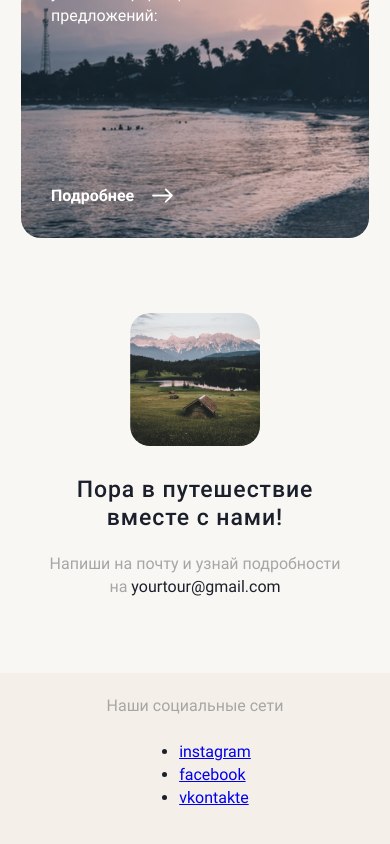
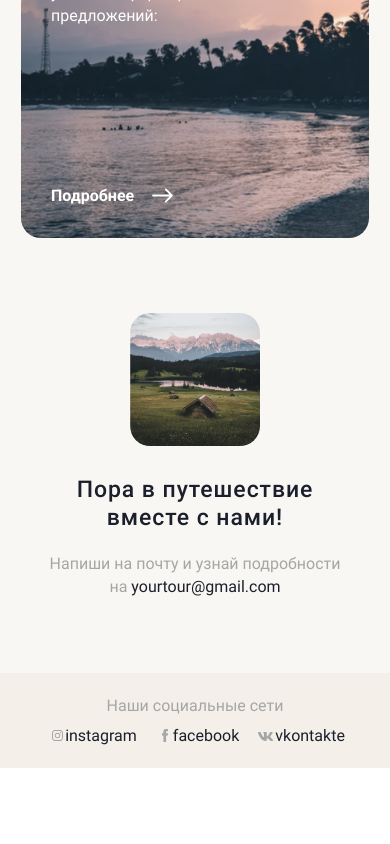
Before and after one commit to aumetros/snp-yourtour-react, a React (Create React App) app: page / in a window 390 px wide. Shown: the part 7372-8216 px from the top of the page. After the commit the page ends 8140 px from the top, so only its background shows below. Built offline with nearby package versions, Linux system fonts and the light colour scheme.

Commit message:
Add Footer: Add component Socials

```diff
--- a/src/components/Footer/Footer.js
+++ b/src/components/Footer/Footer.js
@@ -1,27 +1,15 @@
 import "./Footer.css";
+import Socials from "../Socials/Socials";
 
 function Footer() {
   return (
-<footer className="footer">
+    <footer className="footer">
       <div className="footer__container">
         <h2 className="footer__title text">Наши социальные сети</h2>
-        <ul className="socials">
-          <li>
-            <div className="socials__icon socials__icon_el_inst"></div>
-            <a href="https://instagram.com/" className="socials__link text" target="_blank" rel="noopener noreferrer">instagram</a>
-          </li>
-          <li>
-            <div className="socials__icon socials__icon_el_fb"></div>
-            <a href="https://facebook.com/" className="socials__link text" target="_blank" rel="noopener noreferrer">facebook</a>
-          </li>
-          <li>
-            <div className="socials__icon socials__icon_el_vk"></div>
-            <a href="https://vk.ru/" className="socials__link text" target="_blank" rel="noopener noreferrer">vkontakte</a>
-          </li>
-        </ul>
+        <Socials />
       </div>
     </footer>
-  )
+  );
 }
 
 export default Footer;
--- /dev/null
+++ b/src/components/Socials/Socials.css
@@ -0,0 +1,86 @@
+.socials {
+  display: flex;
+  gap: 24px;
+  list-style-type: none;
+  margin: 0;
+  padding: 0;
+  align-items: center;
+}
+
+.socials__link {
+  color: #1b1f2b;
+  text-decoration: none;
+  vertical-align: middle;
+}
+
+.socials__link:hover {
+  text-decoration: underline;
+  text-underline-offset: 6px;
+  text-decoration-thickness: 2px;
+}
+
+.socials__link:active {
+  color: #efa501;
+}
+
+.socials__icon {
+  width: 26px;
+  height: 26px;
+  margin-right: 10px;
+  background-repeat: no-repeat;
+  background-position: right center;
+  display: inline-block;
+  vertical-align: middle;
+}
+
+.socials__icon_el_vk {
+  background-image: url(../../images/vk-icon-img.svg);
+  background-size: 20px 12px;
+  margin: 2px 8px 0 0;
+  margin-right: 8px;
+}
+
+.socials__icon_el_inst {
+  background-image: url(../../images/ins-icon-img.svg);
+  background-size: 14px 14px;
+  margin-right: 8px;
+}
+
+.socials__icon_el_fb {
+  background-image: url(../../images/fb-icon-img.svg);
+  background-size: 8px 17px;
+  background-position-x: 15px;
+  margin-right: 8px;
+}
+
+@media screen and (max-width: 520px) {
+  .socials {
+    gap: 16px;
+  }
+
+  .socials__icon {
+    width: 20px;
+    height: 20px;
+    margin-right: 5px;
+  }
+
+  .socials__icon_el_inst {
+    background-size: 10.77px 10.77px;
+    background-position: center center;
+    background-position-x: 7px;
+    margin-right: 0px;
+  }
+
+  .socials__icon_el_fb {
+    background-size: 6.15px 13.08px;
+    background-position: center center;
+    background-position-x: 9px;
+    margin-right: 0px;
+  }
+
+  .socials__icon_el_vk {
+    background-size: 15.38px 9.23px;
+    background-position: center center;
+    margin-right: 0px;
+  }
+}
--- /dev/null
+++ b/src/components/Socials/Socials.js
@@ -0,0 +1,43 @@
+import "./Socials.css";
+
+function Socials() {
+  return (
+    <ul className="socials">
+      <li>
+        <div className="socials__icon socials__icon_el_inst"></div>
+        <a
+          href="https://instagram.com/"
+          className="socials__link text"
+          target="_blank"
+          rel="noopener noreferrer"
+        >
+          instagram
+        </a>
+      </li>
+      <li>
+        <div className="socials__icon socials__icon_el_fb"></div>
+        <a
+          href="https://facebook.com/"
+          className="socials__link text"
+          target="_blank"
+          rel="noopener noreferrer"
+        >
+          facebook
+        </a>
+      </li>
+      <li>
+        <div className="socials__icon socials__icon_el_vk"></div>
+        <a
+          href="https://vk.ru/"
+          className="socials__link text"
+          target="_blank"
+          rel="noopener noreferrer"
+        >
+          vkontakte
+        </a>
+      </li>
+    </ul>
+  );
+}
+
+export default Socials;
```
